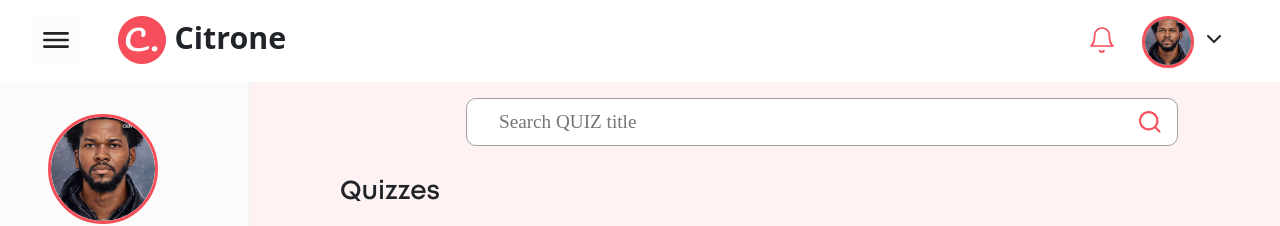
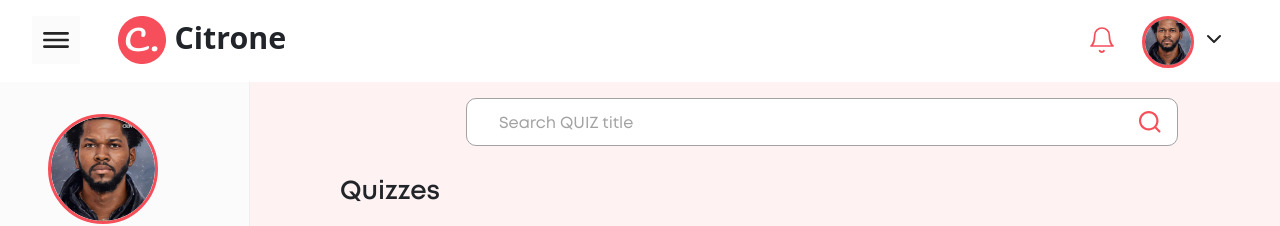
Before and after one commit to code-stormshadow/Citrone-Redesign, a React (Create React App) app: page /quizzes in a window 1280 px wide. Shown: the top 226 px of the page. Built offline with nearby package versions, Linux system fonts and the light colour scheme; a web font is replaced by a local one.

Commit message:
update searchbar placeholder

```diff
--- a/src/components/pages/dashboardpage/quizComponents/Quiz.module.css
+++ b/src/components/pages/dashboardpage/quizComponents/Quiz.module.css
@@ -177,3 +177,9 @@
     .quiz1-card-sub-container {
     display: flex;
     }
+
+    ::placeholder {
+    font-family: regular-mont;
+    color: #A2A2A2;
+    font-size: 16px;
+    }
```
